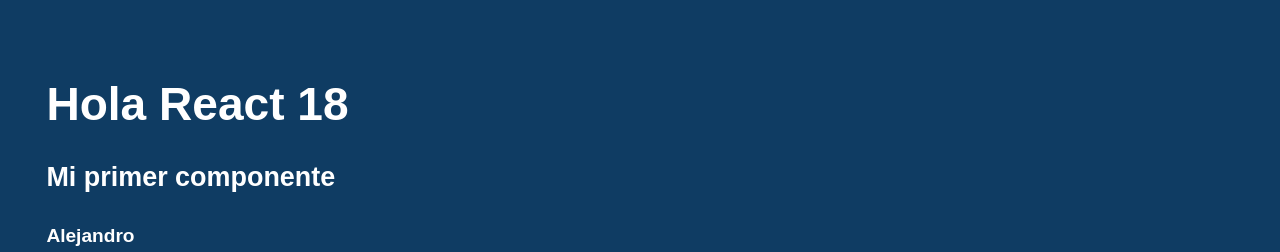
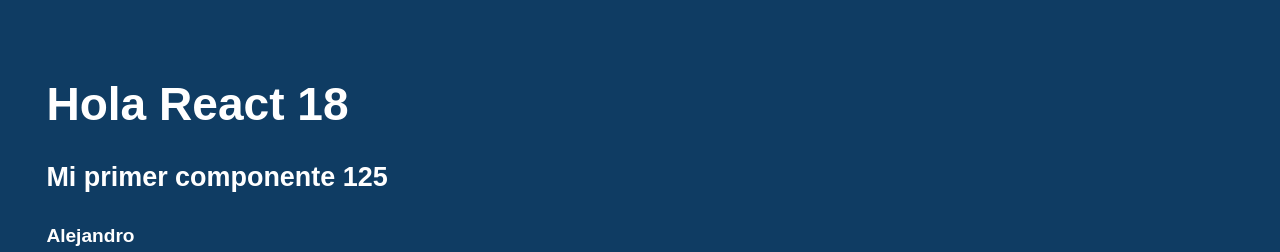
Before and after one commit to alexglzrys/react-CounterExpertApp, a React (Vite) app: page / in a window 1280 px wide. Shown: the top 252 px of the page. Built offline with nearby package versions, Linux system fonts and the light colour scheme.

Commit message:
props - pasar información  de padre a hijo

```diff
--- a/src/FirstApp.jsx
+++ b/src/FirstApp.jsx
@@ -9,19 +9,21 @@ const response = {
 }
 const saludo = (name) => `Hola que tal ${name}`;
 
-function FirstApp() {
+// Las props son el mecanismo que usa React para pasar información unidireccional de un componente padre a un componente hijo
+// Las props es un objeto, pero generalmente se le desestructura para indicar que información necesitamos de todo es objeto, y no estar haciendo props.propiedad1, ...
+function FirstApp({ title, description, numero}) {
     // Colocar lógica en este punto, hará que se vuelva a ejecutar si el componente es nuevamente renderizado
 
   return (
     <Fragment>
-      <h3>Mi primer componente</h3>
+      <h3>{ title } { numero + 1 }</h3>
       {
       /* Interpolar contenido | expresiones de JS en una vista de JSX.
       OJO QUE NO SE PERMITEN IMPRIMIR DIRECTAMENTE OBJETOS LITERALES,
       Se pueden parsear con JSON.strinify() o acceder directamente a sus propiedades */
       }
       <h5>{ name }</h5>
-      <p>Los componentes de React deben tener un solo elmento padre, para ello se recomienda encapsular su contenido en un Fragment</p>
+      <p>{ description }</p>
       <p>{ response.message }</p>
       {/* Llamar a una función dentro de JSX, es bueno cuando esta no es Asincrona, ya que de lo contrario, retrasará el pintado del componente en el DOM */}
       <p><strong>{ saludo('Papirus') }</strong></p>
--- a/src/main.jsx
+++ b/src/main.jsx
@@ -17,6 +17,10 @@ ReactDOM.createRoot(document.getElementById('root')).render(
     // Se recomienda encarecidamente trabajar siempre en modo estricto
     <React.StrictMode>
         <App />
-        <FirstApp />
+        {/* Pasar información a un componente hijo mediante Props */}
+        <FirstApp
+            title="Mi primer componente"
+            description="Los componentes de React deben tener un solo elmento padre, para ello se recomienda encapsular su contenido en un Fragment"
+            numero={124} />
     </React.StrictMode>
 );
```
